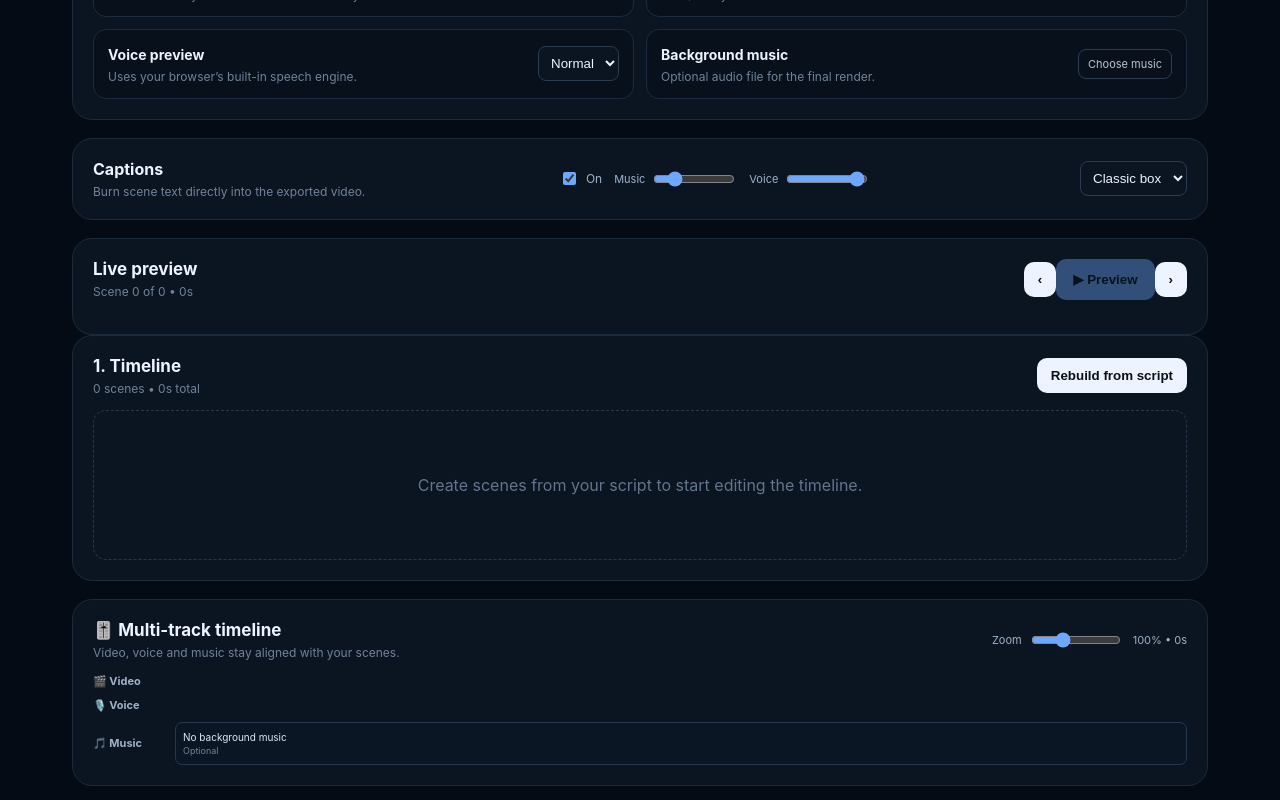
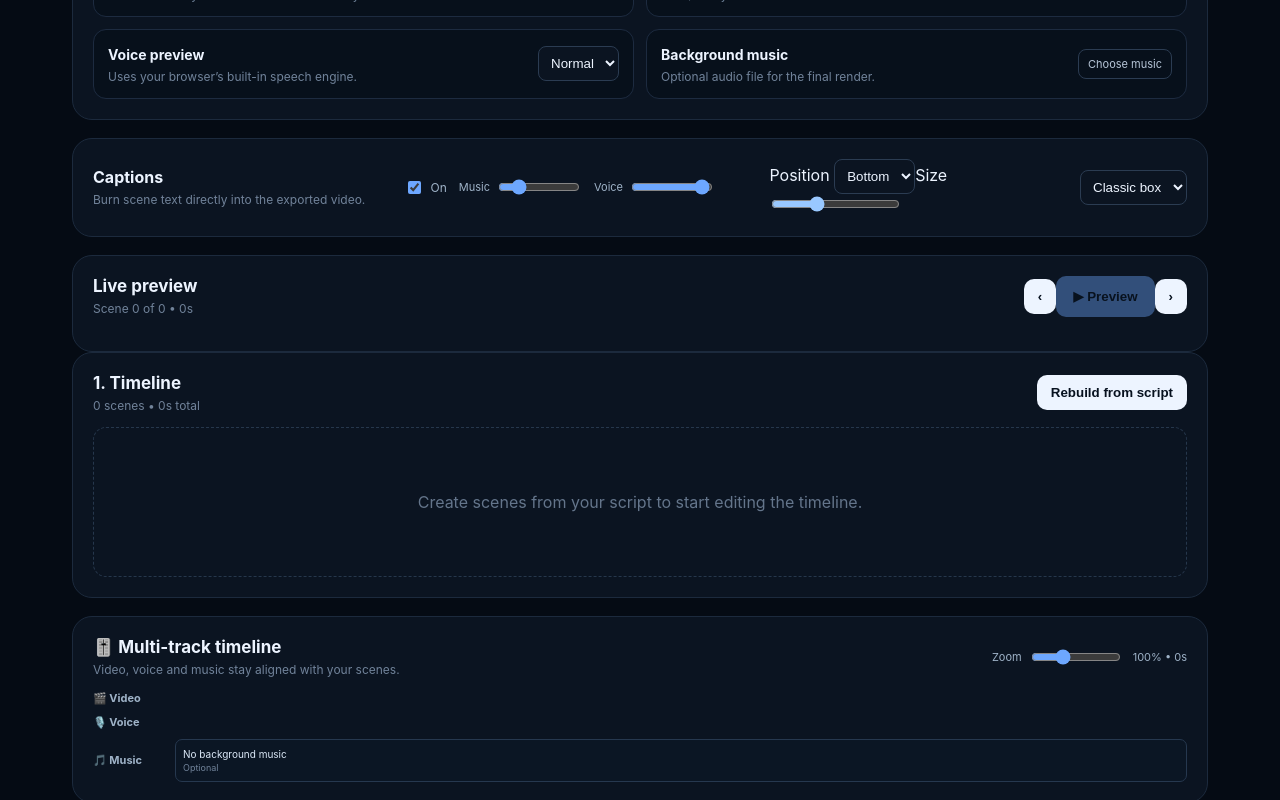
Before and after one commit to devilsoulhacker00/Shree-ai-video, a Next.js app: page / in a window 1280 px wide. Shown: the part 860-1660 px from the top of the page. Built offline with nearby package versions, Linux system fonts and the light colour scheme.

Commit message:
Add caption position and size controls

```diff
--- a/app/page.tsx
+++ b/app/page.tsx
@@ -45,6 +45,8 @@ export default function Home() {
   const [musicVolume,setMusicVolume]=useState(.22);
   const [voiceVolume,setVoiceVolume]=useState(.95);
   const [template,setTemplate]=useState("reel");
+  const [captionPosition,setCaptionPosition]=useState<"top"|"center"|"bottom">("bottom");
+  const [captionSize,setCaptionSize]=useState(28);
   const [trimStart,setTrimStart]=useState<Record<number,number>>({});
   const [trimEnd,setTrimEnd]=useState<Record<number,number>>({});
 
@@ -56,8 +58,8 @@ export default function Home() {
   useEffect(()=>{if(selectedScene>=scenes.length)setSelectedScene(Math.max(0,scenes.length-1));},[scenes.length,selectedScene]);
   useEffect(()=>{if(!previewPlaying||!scenes.length)return;const t=window.setTimeout(()=>setPreviewScene(i=>i+1>=scenes.length?0:i+1),(activePreview?.duration||3)*1000);return()=>window.clearTimeout(t);},[previewPlaying,previewScene,scenes.length,activePreview?.duration]);
 
-  useEffect(()=>{try{const raw=localStorage.getItem(PROJECT_KEY);if(!raw)return;const p=JSON.parse(raw);if(typeof p.script==="string")setScript(p.script);setScenes(normaliseScenes(p.scenes));if(p.images&&typeof p.images==="object")setImages(p.images);if(p.sceneVideos&&typeof p.sceneVideos==="object")setSceneVideos(p.sceneVideos);if(p.sceneAudios&&typeof p.sceneAudios==="object")setSceneAudios(p.sceneAudios);if(typeof p.musicName==="string")setMusicName(p.musicName);if(typeof p.captions==="boolean")setCaptions(p.captions);if(["box","clean","neon"].includes(p.captionStyle))setCaptionStyle(p.captionStyle);if(typeof p.timelineZoom==="number")setTimelineZoom(Math.min(2,Math.max(.5,p.timelineZoom)));if(typeof p.musicVolume==="number")setMusicVolume(Math.min(1,Math.max(0,p.musicVolume)));if(typeof p.voiceVolume==="number")setVoiceVolume(Math.min(1,Math.max(0,p.voiceVolume)));if(p.trimStart)setTrimStart(p.trimStart);if(p.trimEnd)setTrimEnd(p.trimEnd);setDirty(false);}catch{}},[]);
-  useEffect(()=>{if(!dirty)return;const timer=window.setTimeout(()=>{try{localStorage.setItem(PROJECT_KEY,JSON.stringify({version:6,script,scenes,images,sceneVideos,sceneAudios,musicName,captions,captionStyle,timelineZoom,musicVolume,voiceVolume,trimStart,trimEnd}));setDirty(false);}catch{}},900);return()=>window.clearTimeout(timer);},[dirty,script,scenes,images,sceneVideos,sceneAudios,musicName,captions,captionStyle,timelineZoom,musicVolume,voiceVolume]);
+  useEffect(()=>{try{const raw=localStorage.getItem(PROJECT_KEY);if(!raw)return;const p=JSON.parse(raw);if(typeof p.script==="string")setScript(p.script);setScenes(normaliseScenes(p.scenes));if(p.images&&typeof p.images==="object")setImages(p.images);if(p.sceneVideos&&typeof p.sceneVideos==="object")setSceneVideos(p.sceneVideos);if(p.sceneAudios&&typeof p.sceneAudios==="object")setSceneAudios(p.sceneAudios);if(typeof p.musicName==="string")setMusicName(p.musicName);if(typeof p.captions==="boolean")setCaptions(p.captions);if(["box","clean","neon"].includes(p.captionStyle))setCaptionStyle(p.captionStyle);if(typeof p.timelineZoom==="number")setTimelineZoom(Math.min(2,Math.max(.5,p.timelineZoom)));if(typeof p.musicVolume==="number")setMusicVolume(Math.min(1,Math.max(0,p.musicVolume)));if(typeof p.voiceVolume==="number")setVoiceVolume(Math.min(1,Math.max(0,p.voiceVolume)));if(p.trimStart)setTrimStart(p.trimStart);if(p.trimEnd)setTrimEnd(p.trimEnd);if(["top","center","bottom"].includes(p.captionPosition))setCaptionPosition(p.captionPosition);if(typeof p.captionSize==="number")setCaptionSize(Math.min(48,Math.max(18,p.captionSize)));setDirty(false);}catch{}},[]);
+  useEffect(()=>{if(!dirty)return;const timer=window.setTimeout(()=>{try{localStorage.setItem(PROJECT_KEY,JSON.stringify({version:6,script,scenes,images,sceneVideos,sceneAudios,musicName,captions,captionStyle,timelineZoom,musicVolume,voiceVolume,trimStart,trimEnd,captionPosition,captionSize}));setDirty(false);}catch{}},900);return()=>window.clearTimeout(timer);},[dirty,script,scenes,images,sceneVideos,sceneAudios,musicName,captions,captionStyle,timelineZoom,musicVolume,voiceVolume]);
   const markDirty=()=>setDirty(true);
 
   const effectiveDuration=(s:Scene)=>Math.max(.5,s.duration-(trimStart[s.id]||0)-(trimEnd[s.id]||0));
@@ -170,7 +172,7 @@ export default function Home() {
       <div><div><b>Voice preview</b><p>Uses your browser’s built-in speech engine.</p></div><select value={voice} onChange={e=>setVoice(e.target.value)}><option value="default">Normal</option><option value="slow">Slow</option><option value="fast">Fast</option></select></div>
       <div><div><b>Background music</b><p>{musicName||"Optional audio file for the final render."}</p></div><label className="upload">Choose music<input type="file" accept="audio/*" onChange={e=>{const f=e.target.files?.[0];if(f)attachMusic(f)}}/></label></div>
     </section>
-    <section className="card captionPanel"><div><b>Captions</b><p>Burn scene text directly into the exported video.</p></div><label className="toggle"><input type="checkbox" checked={captions} onChange={e=>{setCaptions(e.target.checked);markDirty()}}/><span>On</span></label><div className="audioControls"><label>Music <input type="range" min="0" max="1" step=".05" value={musicVolume} onChange={e=>{setMusicVolume(Number(e.target.value));markDirty()}}/></label><label>Voice <input type="range" min="0" max="1" step=".05" value={voiceVolume} onChange={e=>{setVoiceVolume(Number(e.target.value));markDirty()}}/></label></div><select value={captionStyle} onChange={e=>{setCaptionStyle(e.target.value as typeof captionStyle);markDirty()}} disabled={!captions}><option value="box">Classic box</option><option value="clean">Clean</option><option value="neon">Highlight</option></select></section>
+    <section className="card captionPanel"><div><b>Captions</b><p>Burn scene text directly into the exported video.</p></div><label className="toggle"><input type="checkbox" checked={captions} onChange={e=>{setCaptions(e.target.checked);markDirty()}}/><span>On</span></label><div className="audioControls"><label>Music <input type="range" min="0" max="1" step=".05" value={musicVolume} onChange={e=>{setMusicVolume(Number(e.target.value));markDirty()}}/></label><label>Voice <input type="range" min="0" max="1" step=".05" value={voiceVolume} onChange={e=>{setVoiceVolume(Number(e.target.value));markDirty()}}/></label></div><div className="captionControls"><label>Position <select value={captionPosition} onChange={e=>{setCaptionPosition(e.target.value as "top"|"center"|"bottom");markDirty()}}><option value="top">Top</option><option value="center">Center</option><option value="bottom">Bottom</option></select></label><label>Size <input type="range" min="18" max="48" value={captionSize} onChange={e=>{setCaptionSize(Number(e.target.value));markDirty()}}/></label></div><select value={captionStyle} onChange={e=>{setCaptionStyle(e.target.value as typeof captionStyle);markDirty()}} disabled={!captions}><option value="box">Classic box</option><option value="clean">Clean</option><option value="neon">Highlight</option></select></section>
 
     <section className="card previewPanel"><div className="cardHead"><div><h2>Live preview</h2><p className="timelineMeta">Scene {activePreview?.id||0} of {scenes.length} • {activePreview?.duration||0}s</p></div><div className="previewBtns"><button onClick={()=>setPreviewScene(i=>Math.max(0,i-1))} disabled={!scenes.length}>‹</button><button className="primary" onClick={()=>setPreviewPlaying(v=>!v)} disabled={!scenes.length}>{previewPlaying?"Pause":"▶ Preview"}</button><button onClick={()=>setPreviewScene(i=>scenes.length?Math.min(scenes.length-1,i+1):0)} disabled={!scenes.length}>›</button></div></div><div className="previewStage">{activePreview&&<>{sceneVideos[activePreview.id]?<video src={sceneVideos[activePreview.id]} muted playsInline autoPlay loop />:images[activePreview.id]?<img src={images[activePreview.id]} alt="" />:<div className="previewPlaceholder">✦<span>Add or generate an image for this scene</span></div>}<div className="previewOverlay"><span>Scene {activePreview.id}</span>{captions&&<strong className={captionStyle}>{activePreview.text}</strong>}</div></>}</div>{scenes.length>0&&<input className="previewScrub" type="range" min="0" max={scenes.length-1} value={previewScene} onChange={e=>{setPreviewPlaying(false);setPreviewScene(Number(e.target.value))}} />}</section>
 
```
